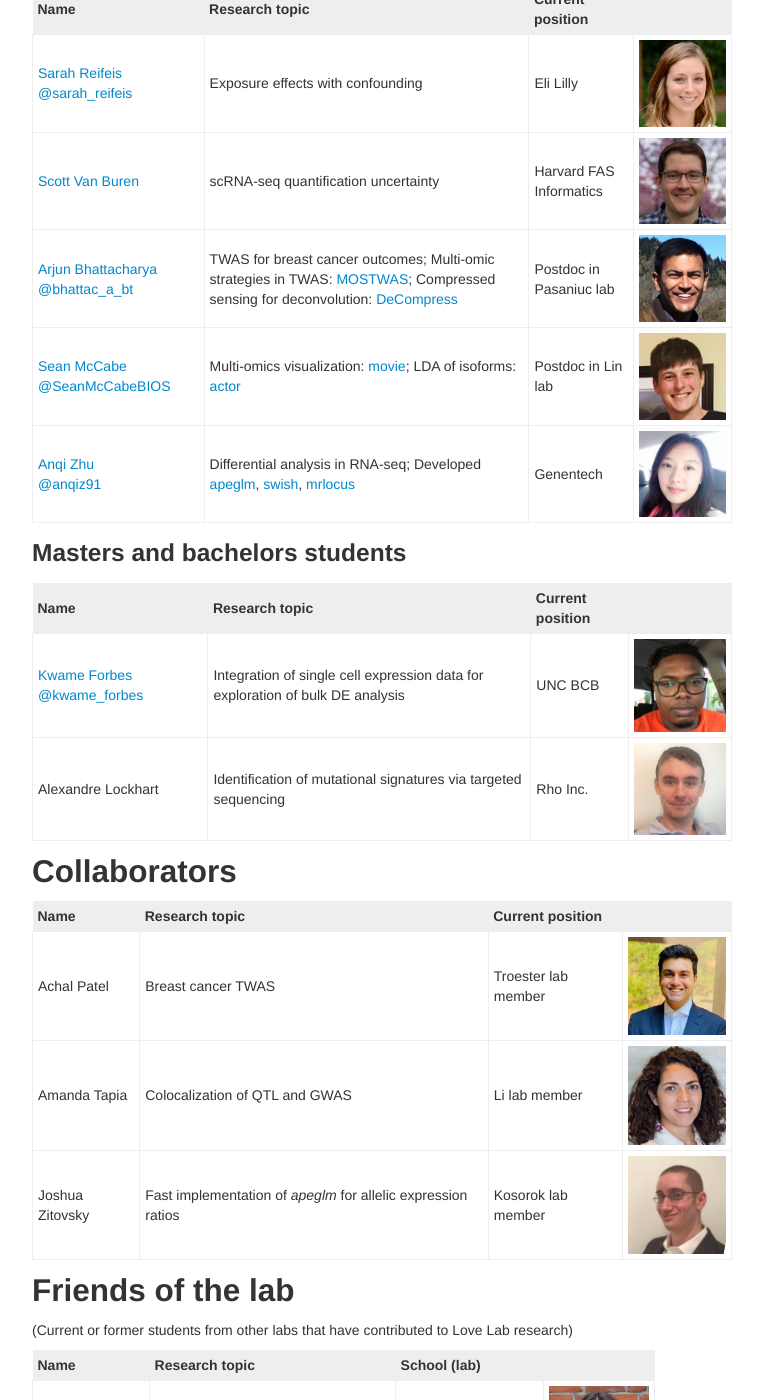
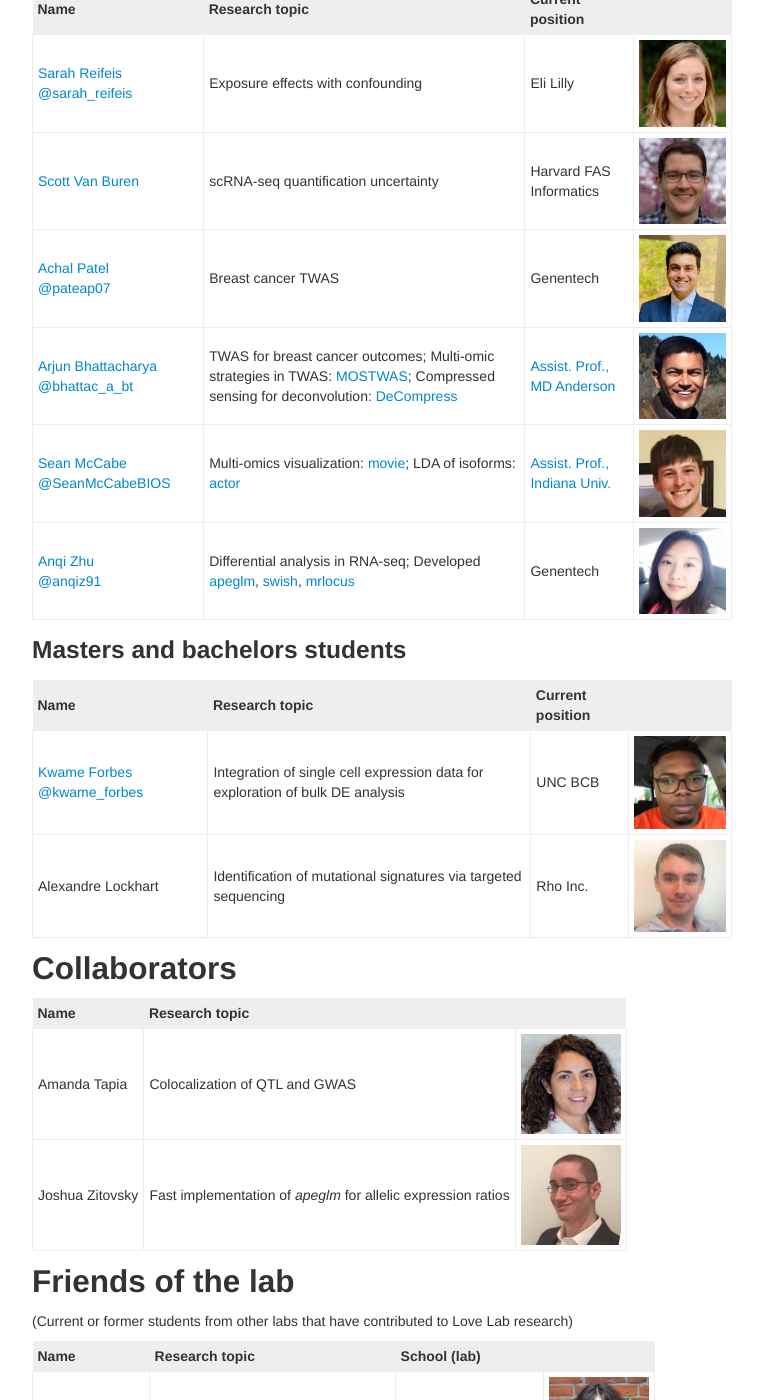
Before and after one commit to mikelove/mikelove.github.io, a Jekyll site: the page built from pages/lab.md, in a window 1280 px wide and 1400 px high, scrolled down 1258 px. Shown: the whole window, without its empty margins (258-1021 px from the left). Built offline with Jekyll 4.4.1, drawn with Linux system fonts in a browser that asks for light colours.

Commit message:
add updates on Sean and Arjun prof positions

```diff
--- a/pages/lab.md
+++ b/pages/lab.md
@@ -57,8 +57,9 @@ For software support, please post to [Bioconductor support site](https://support
 | :--- | :---- | :---- | :---- |
 | [Sarah Reifeis](https://scholar.google.com/citations?user=f4mwC_0AAAAJ&hl=en) [@sarah_reifeis](https://twitter.com/sarah_reifeis) | Exposure effects with confounding | Eli Lilly | <img width="100" src="../assets/sarahreifeis.jpg"> |
 | [Scott Van Buren](https://scholar.google.com/citations?user=tq0VCBcAAAAJ&hl=en) | scRNA-seq quantification uncertainty | Harvard FAS Informatics | <img width="100" src="../assets/scottvanburen.jpg"> |
-| [Arjun Bhattacharya](https://bhattacharya-a-bt.github.io) [@bhattac_a_bt](https://twitter.com/bhattac_a_bt) | TWAS for breast cancer outcomes; Multi-omic strategies in TWAS: [MOSTWAS](https://bhattacharya-a-bt.github.io/MOSTWAS/); Compressed sensing for deconvolution: [DeCompress](https://bhattacharya-a-bt.github.io/DeCompress/) | Postdoc in Pasaniuc lab | <img width="100" src="../assets/arjunbhattacharya.jpg"> |
-| [Sean McCabe](https://mccabes292.github.io/) [@SeanMcCabeBIOS](https://twitter.com/SeanMcCabeBIOS) | Multi-omics visualization: [movie](https://github.com/mccabes292/movie); LDA of isoforms: [actor](https://github.com/mccabes292/actor) | Postdoc in Lin lab | <img width="100" src="../assets/seanmccabe.png"> |
+| [Achal Patel](https://www.linkedin.com/in/achal-patel-166733202?original_referer=https%3A%2F%2Fwww.google.com%2F) <br> [@pateap07](https://twitter.com/pateap07) | Breast cancer TWAS | Genentech | <img width="100" src="../assets/achalpatel.jpg"> |
+| [Arjun Bhattacharya](https://bhattacharya-a-bt.github.io) [@bhattac_a_bt](https://twitter.com/bhattac_a_bt) | TWAS for breast cancer outcomes; Multi-omic strategies in TWAS: [MOSTWAS](https://bhattacharya-a-bt.github.io/MOSTWAS/); Compressed sensing for deconvolution: [DeCompress](https://bhattacharya-a-bt.github.io/DeCompress/) | [Assist. Prof., MD Anderson](https://bhattacharya-lab.com/) | <img width="100" src="../assets/arjunbhattacharya.jpg"> |
+| [Sean McCabe](https://mccabes292.github.io/) [@SeanMcCabeBIOS](https://twitter.com/SeanMcCabeBIOS) | Multi-omics visualization: [movie](https://github.com/mccabes292/movie); LDA of isoforms: [actor](https://github.com/mccabes292/actor) | [Assist. Prof., Indiana Univ.](https://medicine.iu.edu/faculty/62984/mccabe-sean) | <img width="100" src="../assets/seanmccabe.png"> |
 | [Anqi Zhu](https://azhu513.github.io) <br> [@anqiz91](https://twitter.com/anqiz91) | Differential analysis in RNA-seq; Developed [apeglm](http://bioconductor.org/packages/apeglm), [swish](http://bioconductor.org/packages/fishpond), [mrlocus](https://mikelove.github.io/mrlocus) | Genentech | <img width="100" src="../assets/anqizhu.png"> |
 
 ### Masters and bachelors students
@@ -70,11 +71,10 @@ For software support, please post to [Bioconductor support site](https://support
 
 ## Collaborators
 
-| Name | Research topic | Current position | <font color="#EEEEEE">~~~~~~~~~~</font> |
+| Name | Research topic | <font color="#EEEEEE">~~~~~~~~~~</font> |
 | :--- | :---- | :---- | :---- |
-| Achal Patel | Breast cancer TWAS | Troester lab member | <img width="100" src="../assets/achalpatel.jpg"> |
-| Amanda Tapia | Colocalization of QTL and GWAS | Li lab member | <img width="100" src="../assets/amandatapia.jpg"> |
-| Joshua Zitovsky | Fast implementation of *apeglm* for allelic expression ratios | Kosorok lab member | <img width="100" src="../assets/joshuazitovsky.jpg"> |
+| Amanda Tapia | Colocalization of QTL and GWAS | <img width="100" src="../assets/amandatapia.jpg"> |
+| Joshua Zitovsky | Fast implementation of *apeglm* for allelic expression ratios | <img width="100" src="../assets/joshuazitovsky.jpg"> |
 
 
 ## Friends of the lab
```
